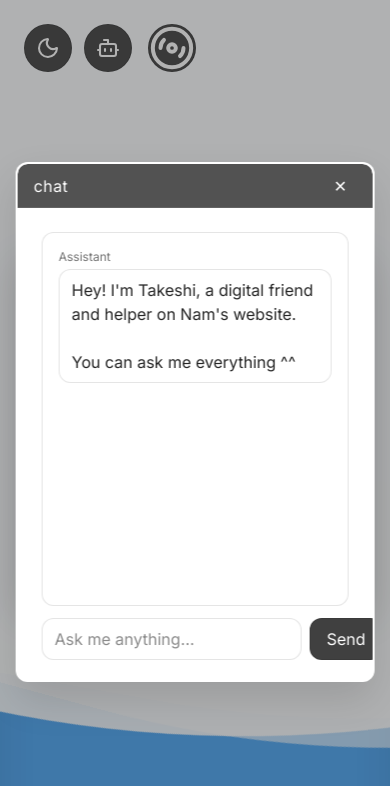
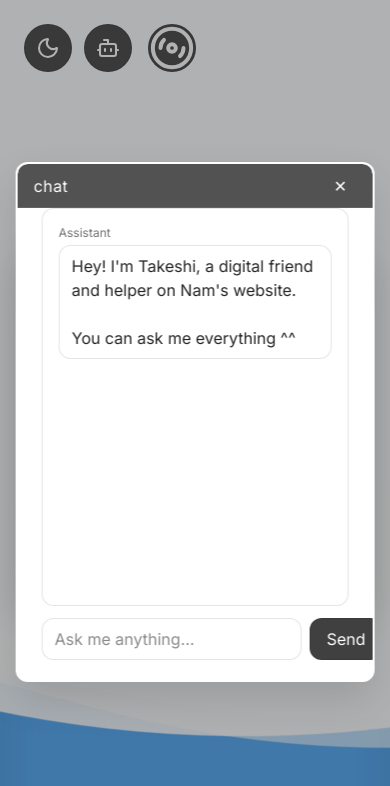
Before and after one commit to NamTakeshi/personal-website, a Vue app: page / in a window 390 px wide. Both pictures are taken after a click on the button 108 px from the left and 48 px from the top of the page. Shown: the top 786 px of the page. Built offline with nearby package versions, Linux system fonts and the light colour scheme.

Commit message:
Mobil UI verschönern

```diff
--- a/src/components/ModalWindow.vue
+++ b/src/components/ModalWindow.vue
@@ -178,7 +178,7 @@ function onPointerUp(e) {
             class="overflow-x-hidden overflow-y-auto text-left dark:bg-transparent"
             :style="{ height: `calc(${props.height} - 44px)` }"
         >
-          <div class="h-full min-h-0 p-6 flex flex-col"
+          <div class="h-full min-h-0 px-6 pb-6 flex flex-col"
                :class="props.modalBg !== 'bg-white' ? 'text-white' : 'text-neutral-700'"
           >
             <slot />
```
